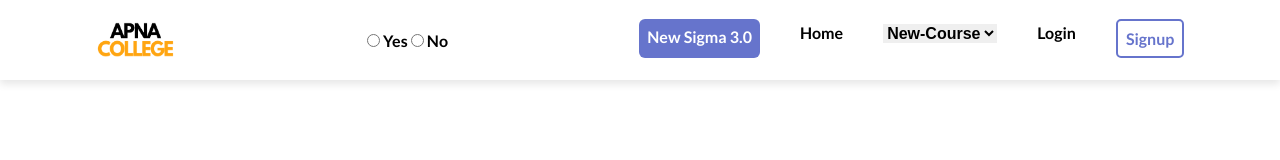
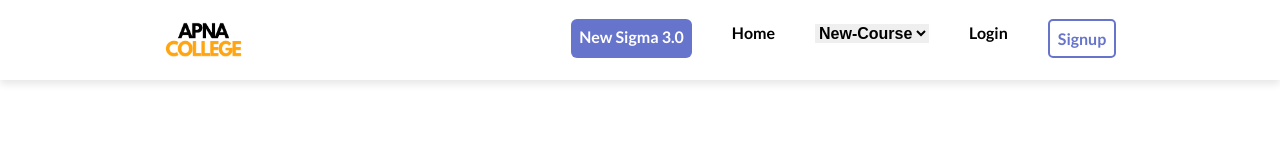
Before and after one commit to CoderSam049/apnacollegewebsiteclone, a plain HTML site: page index.html in a window 1280 px wide. Shown: the top 160 px of the page. Drawn offline with Linux system fonts and the light colour scheme.

Commit message:
first commit

```diff
--- a/index.html
+++ b/index.html
@@ -16,13 +16,7 @@
         <nav>
             <div class="logo"><img src="logo.png" alt="" /></div>
         </nav>
-<div class="ssssss">
-    <input type="radio" id="yes" name="agree">
-    <label for="yes">yes</label>
-    <input type="radio" name="agree">
-    <label for="no">no</label>
 
-</div>
         <div class="hambarger">
             <label for="checkbox">
                 <img src="Hamburger.png" alt="">
```
Also changed, not shown: 1 other file.
